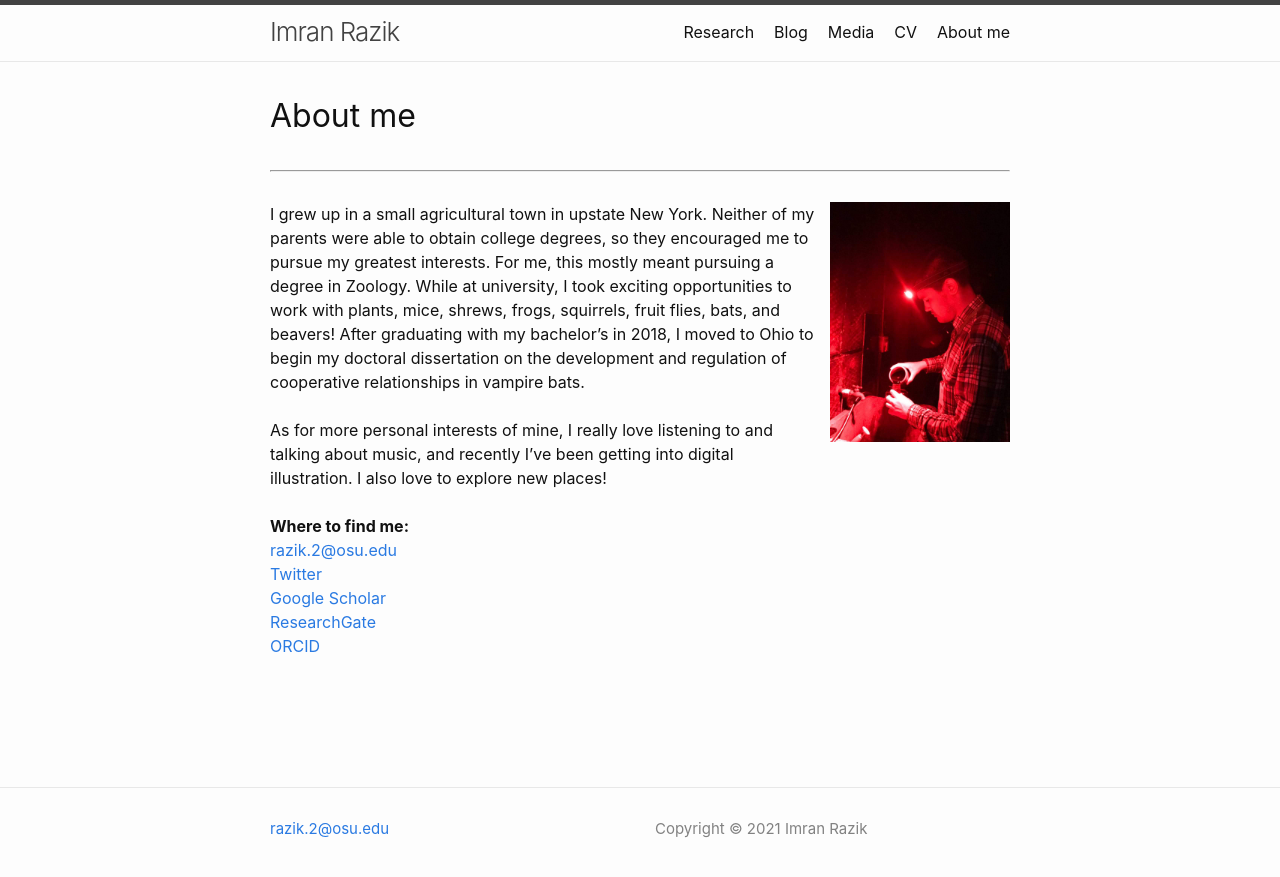
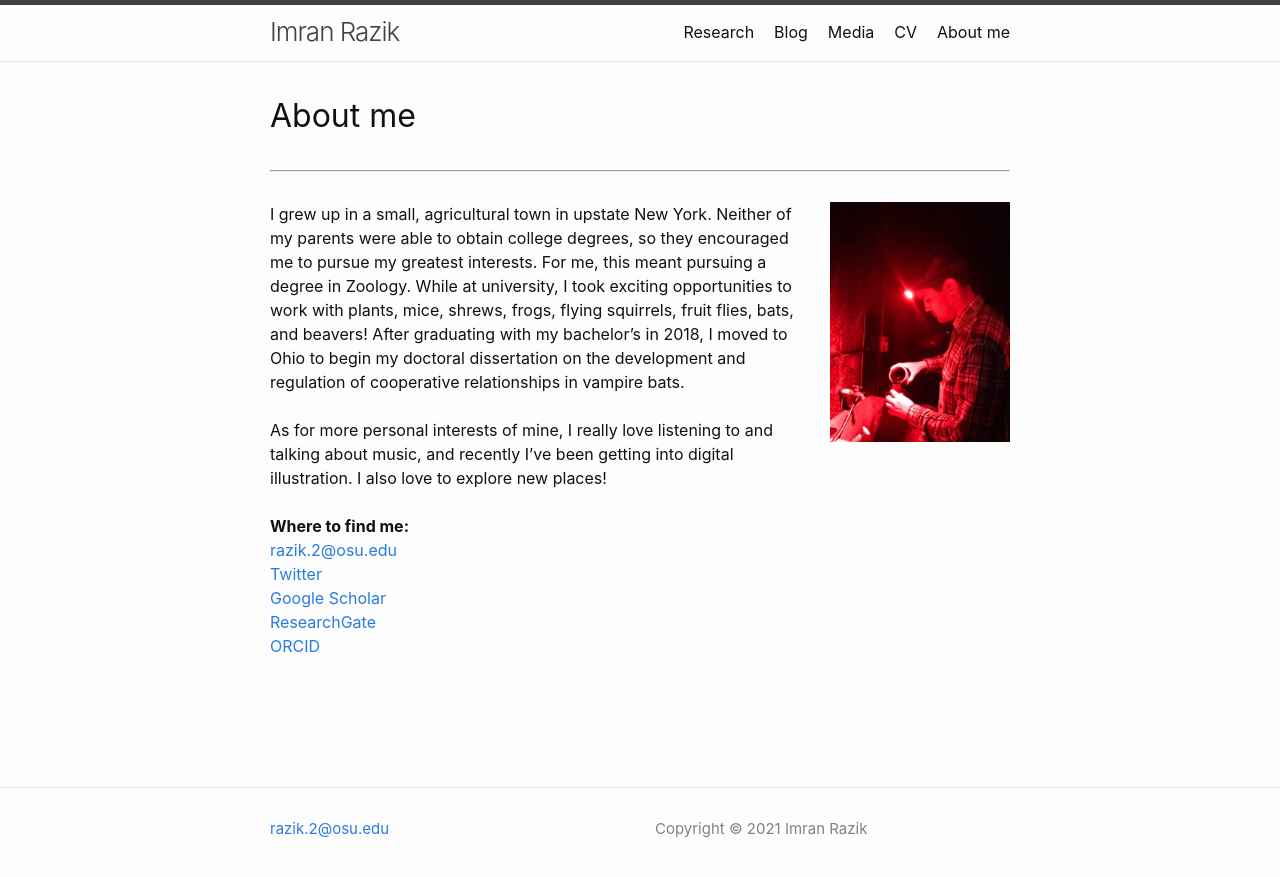
Before and after one commit to imranrazik/imranrazik.github.io, a Jekyll site: the page built from About-me.md, in a window 1280 px wide. Shown: the top 877 px of the page. Built offline with Jekyll 4.4.1, drawn with Linux system fonts in a browser that asks for light colours; our own code applies the rules of GitHub Pages for plain Markdown files.

Commit message:
Update About-me.md

```diff
--- a/About-me.md
+++ b/About-me.md
@@ -3,7 +3,7 @@
 ---
 # About me
 ---
-<img align="right" src="assets/34349279-38d9-4de1-ad80-4556efc33ab1.jpg" height="240px" style="float:right; margin-left:15px; margin-bottom:3px">I grew up in a small agricultural town in upstate New York. Neither of my parents were able to obtain college degrees, so they encouraged me to pursue my greatest interests. For me, this mostly meant pursuing a degree in Zoology. While at university, I took exciting opportunities to work with plants, mice, shrews, frogs, squirrels, fruit flies, bats, and beavers! After graduating with my bachelor's in 2018, I moved to Ohio to begin my doctoral dissertation on the development and regulation of cooperative relationships in vampire bats.
+<img align="right" src="assets/34349279-38d9-4de1-ad80-4556efc33ab1.jpg" height="240px" style="float:right; margin-left:15px; margin-bottom:3px">I grew up in a small, agricultural town in upstate New York. Neither of my parents were able to obtain college degrees, so they encouraged me to pursue my greatest interests. For me, this meant pursuing a degree in Zoology. While at university, I took exciting opportunities to work with plants, mice, shrews, frogs, flying squirrels, fruit flies, bats, and beavers! After graduating with my bachelor's in 2018, I moved to Ohio to begin my doctoral dissertation on the development and regulation of cooperative relationships in vampire bats.
 <br />
 <br />
 As for more personal interests of mine, I really love listening to and talking about music, and recently I've been getting into digital illustration. I also love to explore new places!
```
